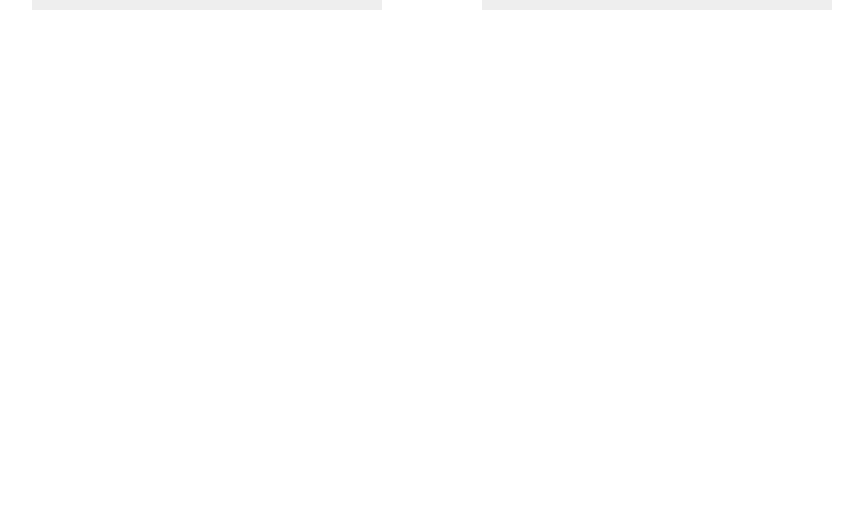
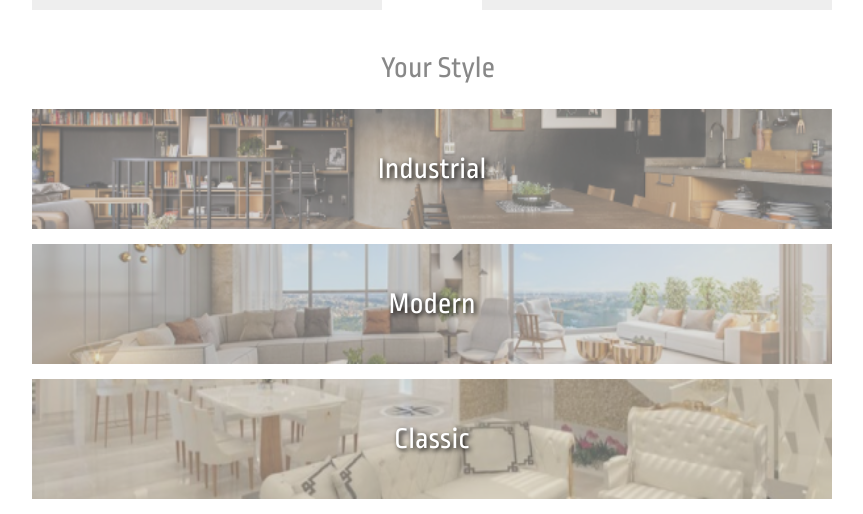
Before and after one commit to eudev-i/lovt-loft, a website: page src/views/home.html in a window 1280 px wide. Shown: the part 760-1274 px from the top of the page, without its empty margins (208-1071 px from the left). Before the commit the page ends 800 px from the top, so only its background shows below. Drawn offline with Linux system fonts and the light colour scheme.

Commit message:
section estilos

```diff
--- a/src/public/css/home.css
+++ b/src/public/css/home.css
@@ -132,3 +132,40 @@ p {
   color: #555555;
   margin-top: 0;
 }
+
+#estilos {
+  width: 800px;
+}
+
+#txtEstilos {
+  text-align: center;
+}
+
+.estiloItem {
+  width: 100%;
+  height: 120px;
+  margin-bottom: 15px;
+}
+
+.transparente {
+  position: absolute;
+  background-color: rgba(196, 196, 196, 0.5);
+  width: 800px;
+  height: 120px;
+  display: flex;
+  justify-content: center;
+  align-items: center;
+}
+
+h3 {
+  color: #ffffff;
+  font-size: 30px;
+  text-shadow: 2px 2px 5px #000000;
+  margin: 0;
+  font-weight: 400;
+}
+
+.imgEstilo {
+  width: 100%;
+  height: 100%;
+}
--- a/src/views/home.html
+++ b/src/views/home.html
@@ -54,5 +54,28 @@
       </div>
     </div>
   </section>
+  <section>
+    <div id="estilos">
+      <h2 id="txtEstilos">Your Style</h2>
+      <div class="estiloItem">
+        <div class="transparente">
+          <h3>Industrial</h3>
+        </div>
+        <img src="/img/image4.png" alt="" class="imgEstilo">
+      </div>
+      <div class="estiloItem">
+        <div class="transparente">
+          <h3>Modern</h3>
+        </div>
+        <img src="/img/image5.png" alt="" class="imgEstilo">
+      </div>
+      <div class="estiloItem">
+        <div class="transparente">
+          <h3>Classic</h3>
+        </div>
+        <img src="/img/image6.png" alt="" class="imgEstilo">
+      </div>
+    </div>
+  </section>
 </body>
 </html>
```
